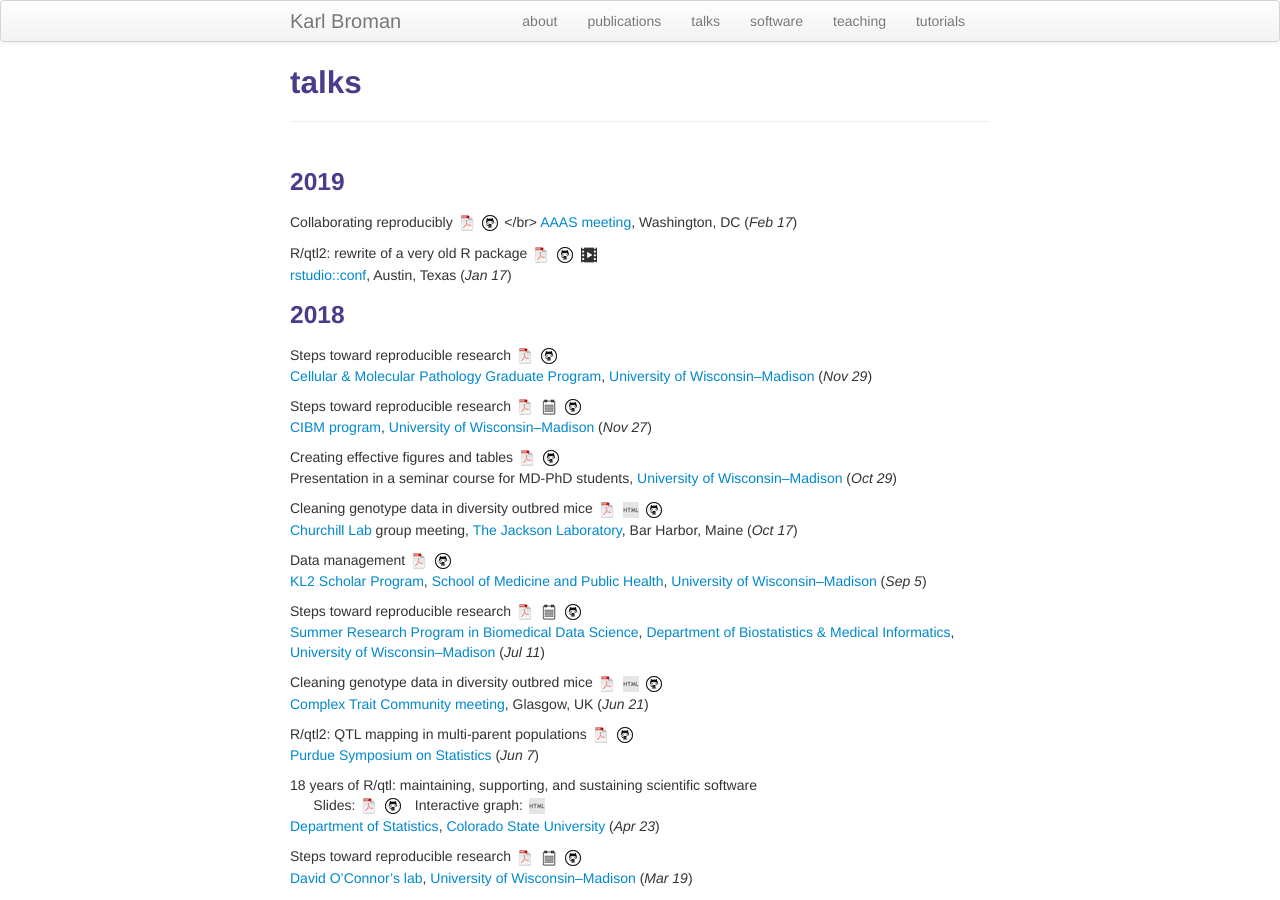
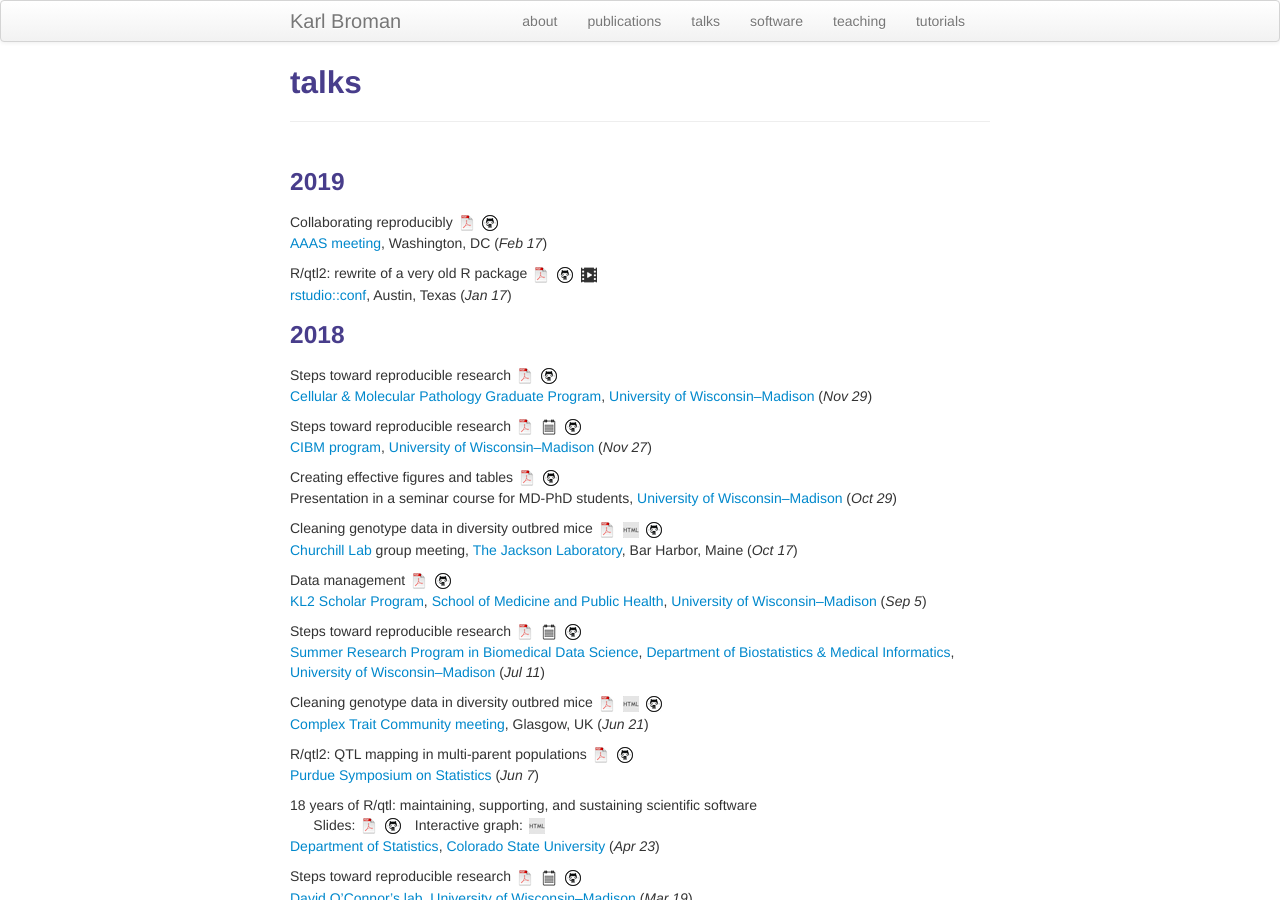
Before and after one commit to kbroman/kbroman.github.io, a Jekyll site: the page built from pages/talks.md, in a window 1280 px wide and 900 px high. Built offline with Jekyll 4.4.1, drawn with Linux system fonts in a browser that asks for light colours.

Commit message:
</br> -> <br/> in pages/talks

```diff
--- a/pages/talks.md
+++ b/pages/talks.md
@@ -8,7 +8,7 @@
 
 Collaborating reproducibly
 [![pdf](icons16/pdf-icon.png)](https://www.biostat.wisc.edu/~kbroman/presentations/rrcollab_aaas2019.pdf)
-[![github](icons16/github-icon.png)](https://github.com/kbroman/Talk_AAAS2019) </br>
+[![github](icons16/github-icon.png)](https://github.com/kbroman/Talk_AAAS2019) <br/>
 [AAAS meeting](https://meetings.aaas.org/), Washington, DC (_Feb 17_)
 
 R/qtl2: rewrite of a very old R package
```
